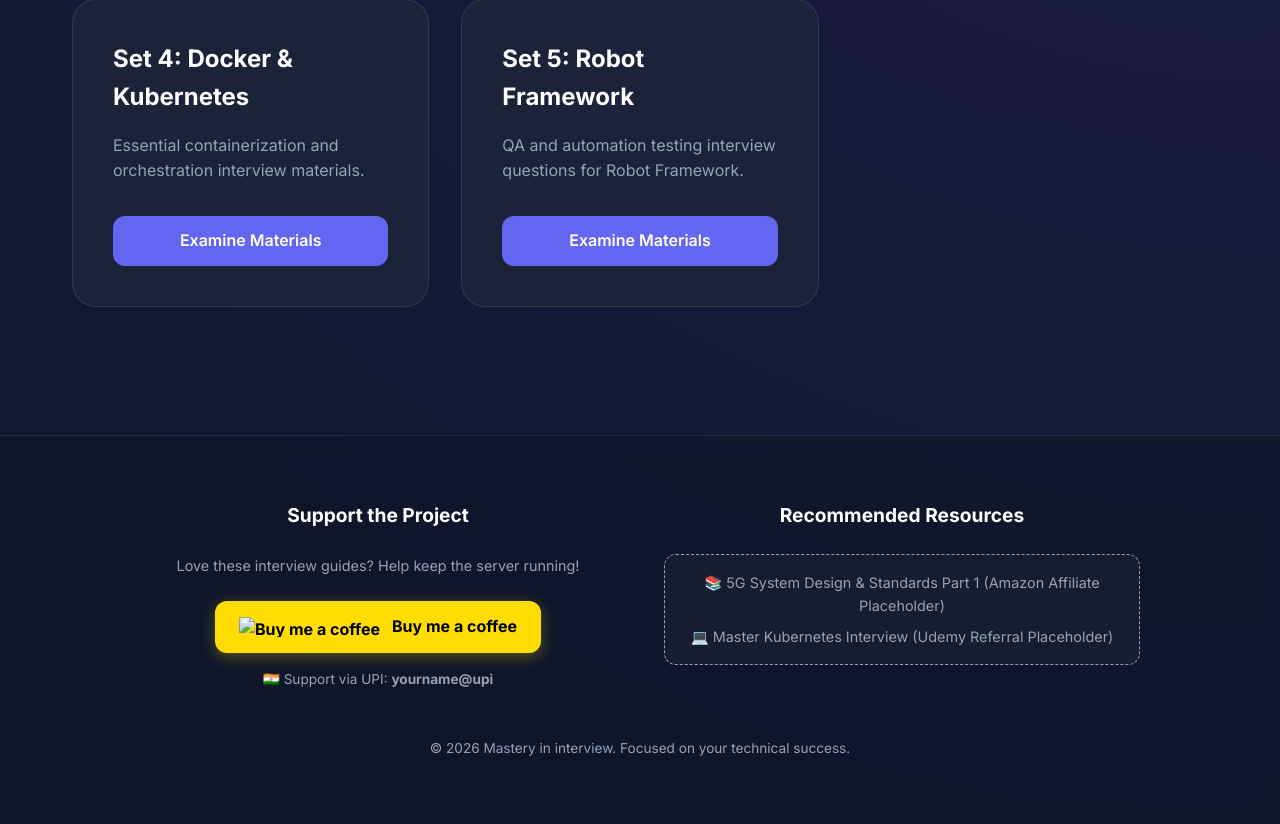
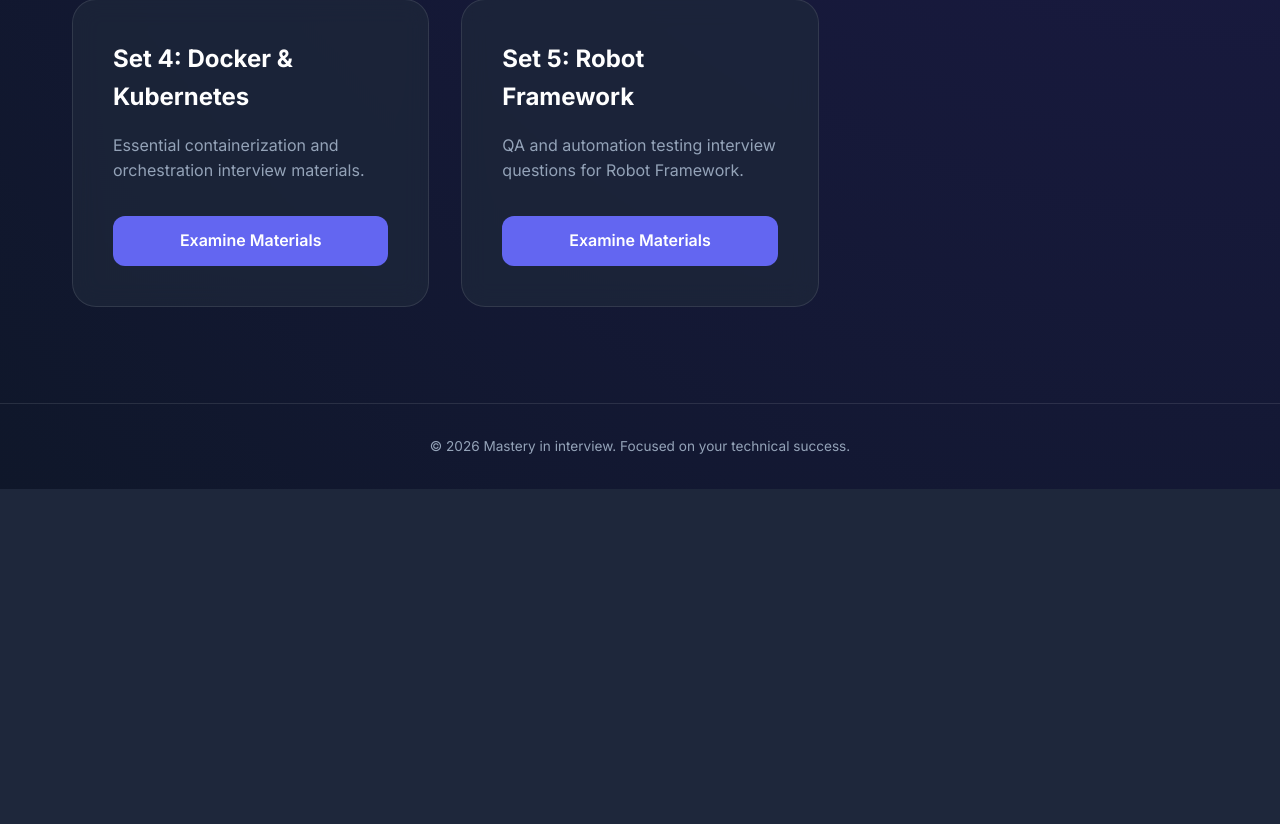
Before and after one commit to narennnishad/interview, a Flask app: page / in a window 1280 px wide. Shown: the part 761-1585 px from the top of the page. After the commit the page ends 1250 px from the top, so only its background shows below. Run offline with Flask 3, Linux system fonts and the light colour scheme.

Commit message:
Remove all monetization features and restore clean layout

```diff
--- a/templates/base.html
+++ b/templates/base.html
@@ -265,67 +265,6 @@
             0%, 100% { box-shadow: 0 0 15px rgba(255, 0, 204, 0.4); }
             50% { box-shadow: 0 0 30px rgba(51, 51, 255, 0.7); }
         }
-        /* Footer Styles */
-        footer {
-            margin-top: 6rem;
-            padding: 4rem 2rem;
-            text-align: center;
-            border-top: 1px solid var(--glass-border);
-            background: rgba(15, 23, 42, 0.8);
-            backdrop-filter: blur(8px);
-        }
-
-        .footer-grid {
-            display: grid;
-            grid-template-columns: repeat(auto-fit, minmax(250px, 1fr));
-            gap: 3rem;
-            max-width: 1000px;
-            margin: 0 auto 3rem auto;
-        }
-
-        .footer-section h3 {
-            color: #fff;
-            margin-bottom: 1.5rem;
-            font-size: 1.2rem;
-        }
-
-        .affiliate-box {
-            background: rgba(255, 255, 255, 0.03);
-            border: 1px dashed var(--text-muted);
-            padding: 1rem;
-            border-radius: 0.75rem;
-            font-size: 0.9rem;
-            color: var(--text-muted);
-            transition: border-color 0.3s ease;
-        }
-
-        .affiliate-box:hover {
-            border-color: var(--primary);
-        }
-
-        .bmc-button {
-            display: inline-flex;
-            align-items: center;
-            gap: 0.75rem;
-            background: #FFDD00;
-            color: #000000;
-            padding: 0.8rem 1.5rem;
-            border-radius: 0.75rem;
-            font-weight: 700;
-            text-decoration: none;
-            transition: transform 0.3s ease, box-shadow 0.3s ease;
-            box-shadow: 0 4px 15px rgba(255, 221, 0, 0.3);
-        }
-
-        .bmc-button:hover {
-            transform: translateY(-3px);
-            box-shadow: 0 8px 25px rgba(255, 221, 0, 0.5);
-        }
-
-        .copyright {
-            color: var(--text-muted);
-            font-size: 0.85rem;
-        }
     </style>
 </head>
 <body>
@@ -338,29 +277,8 @@
         </div>
         {% block content %}{% endblock %}
     </div>
-
-    <footer>
-        <div class="footer-grid">
-            <div class="footer-section">
-                <h3>Support the Project</h3>
-                <p style="color: var(--text-muted); margin-bottom: 1.5rem; font-size: 0.9rem;">Love these interview guides? Help keep the server running!</p>
-                <a href="https://www.buymeacoffee.com/yourprofile" target="_blank" class="bmc-button">
-                    <img src="https://cdn.buymeacoffee.com/buttons/bmc-new-btn-logo.svg" alt="Buy me a coffee" style="height: 20px;">
-                    Buy me a coffee
-                </a>
-                <p style="margin-top: 1rem; color: var(--text-muted); font-size: 0.85rem;">🇮🇳 Support via UPI: <b>yourname@upi</b></p>
-            </div>
-            <div class="footer-section">
-                <h3>Recommended Resources</h3>
-                <div class="affiliate-box">
-                    <p>📚 5G System Design & Standards Part 1 (Amazon Affiliate Placeholder)</p>
-                    <p style="margin-top: 0.5rem;">💻 Master Kubernetes Interview (Udemy Referral Placeholder)</p>
-                </div>
-            </div>
-        </div>
-        <div class="copyright">
-            &copy; 2026 Mastery in interview. Focused on your technical success.
-        </div>
-    </footer>
+    <div style="text-align: center; padding: 2rem; color: var(--text-muted); font-size: 0.85rem; border-top: 1px solid var(--glass-border); margin-top: 4rem;">
+        &copy; 2026 Mastery in interview. Focused on your technical success.
+    </div>
 </body>
 </html>
```
